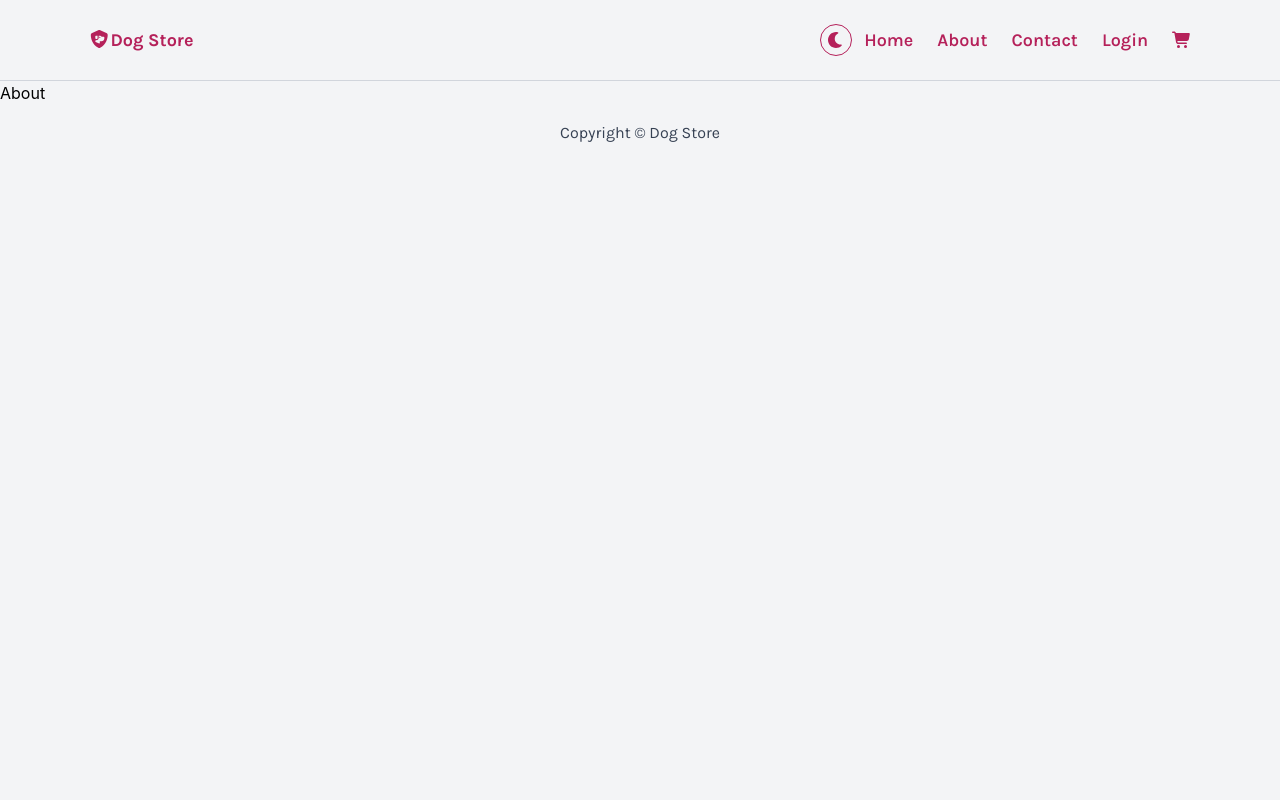
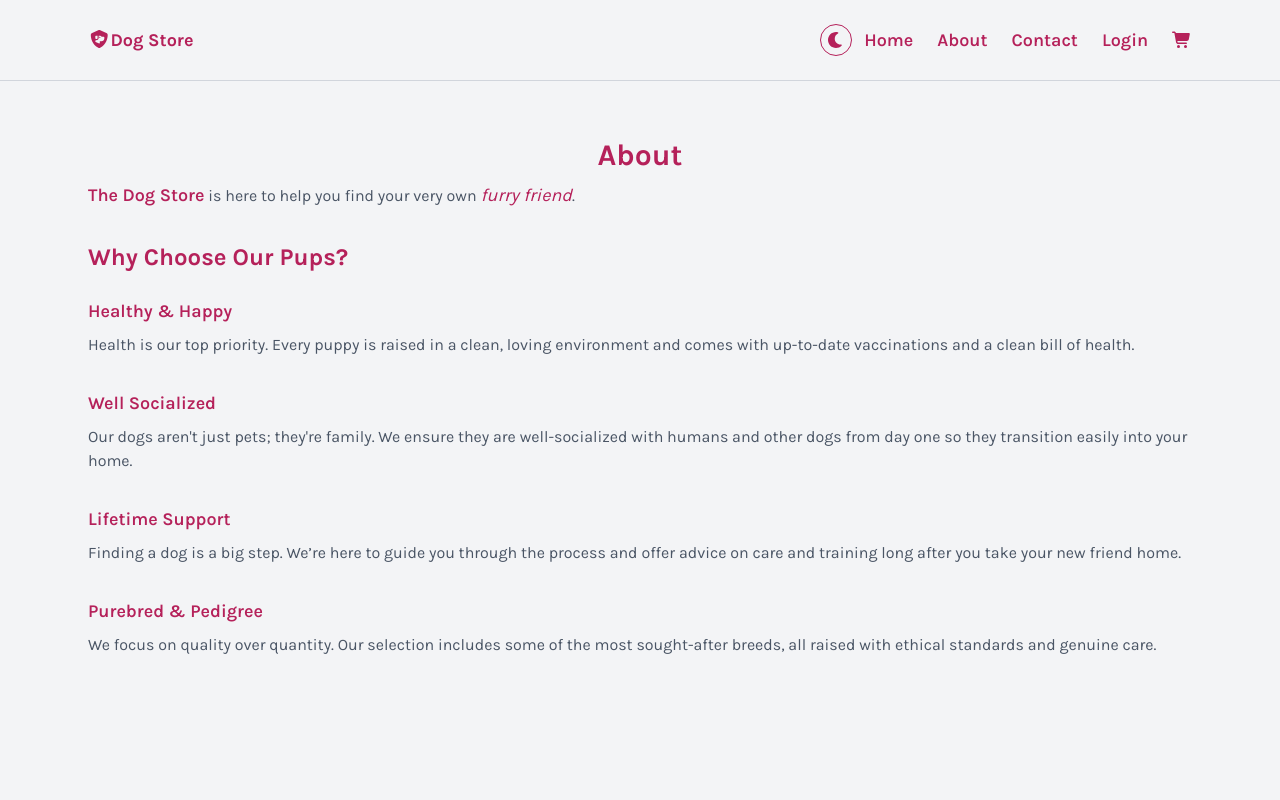
Before and after one commit to ThePaladinDev/mystore-ui, a React (Vite) app: page /about in a window 1280 px wide. Shown: the top 800 px of the page. Built offline with nearby package versions, Linux system fonts and the light colour scheme; no server answers.

Commit message:
Implement about component

```diff
--- a/src/components/About.jsx
+++ b/src/components/About.jsx
@@ -1,5 +1,73 @@
+import PageTitle from './PageTitle';
+
 const About = () => {
-  return <div>About</div>;
+  const h3Style = 'text-lg font-semibold text-primary dark:text-light mb-2';
+  const pStyle = 'text-gray-600 dark:text-lighter';
+
+  return (
+    <div className="max-w-[1152px] min-h-[852px] mx-auto px-6 py-8 font-primary">
+      <PageTitle title="About" />
+      {/* About Us Content */}
+      <p className="leading-6 mb-8 text-gray-600 dark:text-lighter">
+        <span className="text-lg font-semibold text-primary dark:text-light">
+          The Dog Store
+        </span>{' '}
+        is here to help you find your very own{' '}
+        <span className="text-lg italic text-primary dark:text-light">
+          furry friend
+        </span>
+        .
+      </p>
+
+      {/* Why Choose Us Section */}
+      <h2 className="text-2xl leading-[32px] font-bold text-primary dark:text-light mb-6">
+        Why Choose Our Pups?
+      </h2>
+
+      {/* Features */}
+      <div className="space-y-8">
+        {/* Feature: Health Guaranteed */}
+        <div>
+          <h3 className={h3Style}>Healthy & Happy</h3>
+          <p className={pStyle}>
+            Health is our top priority. Every puppy is raised in a clean, loving
+            environment and comes with up-to-date vaccinations and a clean bill
+            of health.
+          </p>
+        </div>
+
+        {/* Feature: Socialization */}
+        <div>
+          <h3 className={h3Style}>Well Socialized</h3>
+          <p className={pStyle}>
+            Our dogs aren't just pets; they're family. We ensure they are
+            well-socialized with humans and other dogs from day one so they
+            transition easily into your home.
+          </p>
+        </div>
+
+        {/* Feature: Expert Guidance */}
+        <div>
+          <h3 className={h3Style}>Lifetime Support</h3>
+          <p className={pStyle}>
+            Finding a dog is a big step. We’re here to guide you through the
+            process and offer advice on care and training long after you take
+            your new friend home.
+          </p>
+        </div>
+
+        {/* Feature: Trusted Breeds */}
+        <div>
+          <h3 className={h3Style}>Purebred & Pedigree</h3>
+          <p className={pStyle}>
+            We focus on quality over quantity. Our selection includes some of
+            the most sought-after breeds, all raised with ethical standards and
+            genuine care.
+          </p>
+        </div>
+      </div>
+    </div>
+  );
 };
 
 export default About;
```
